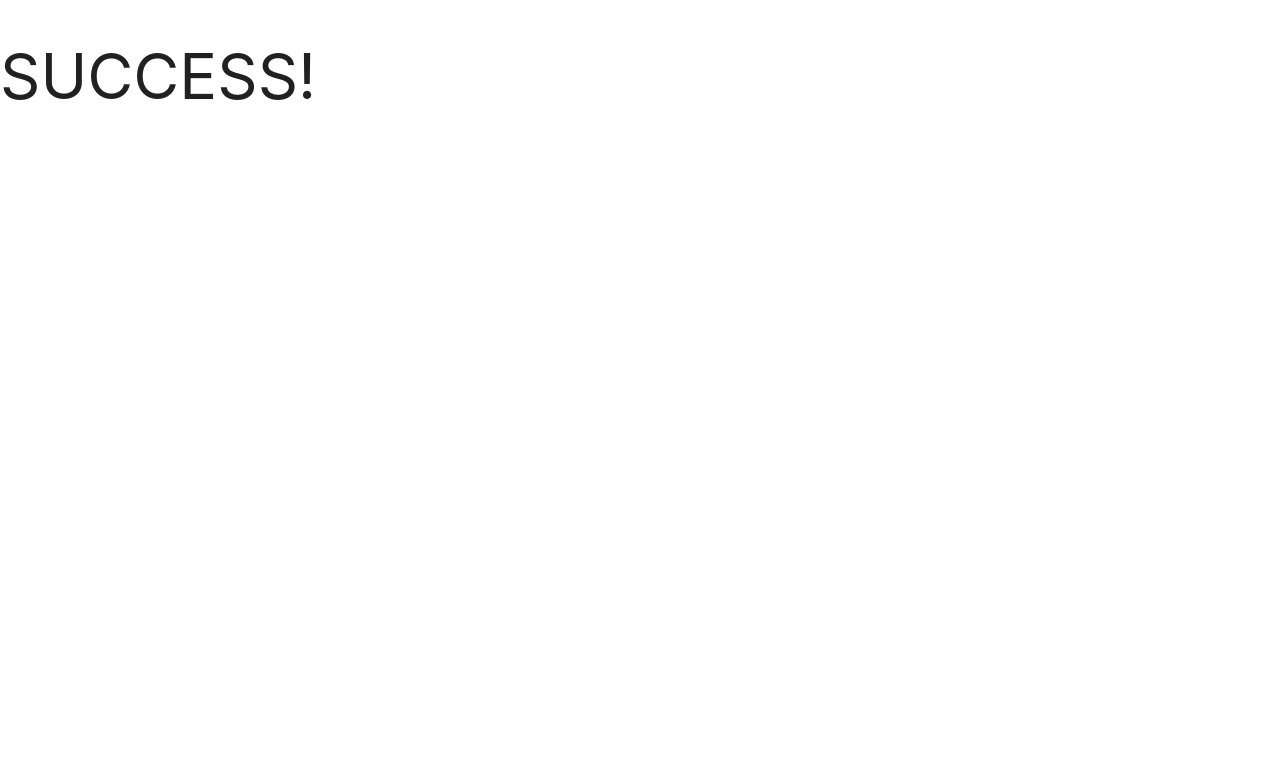
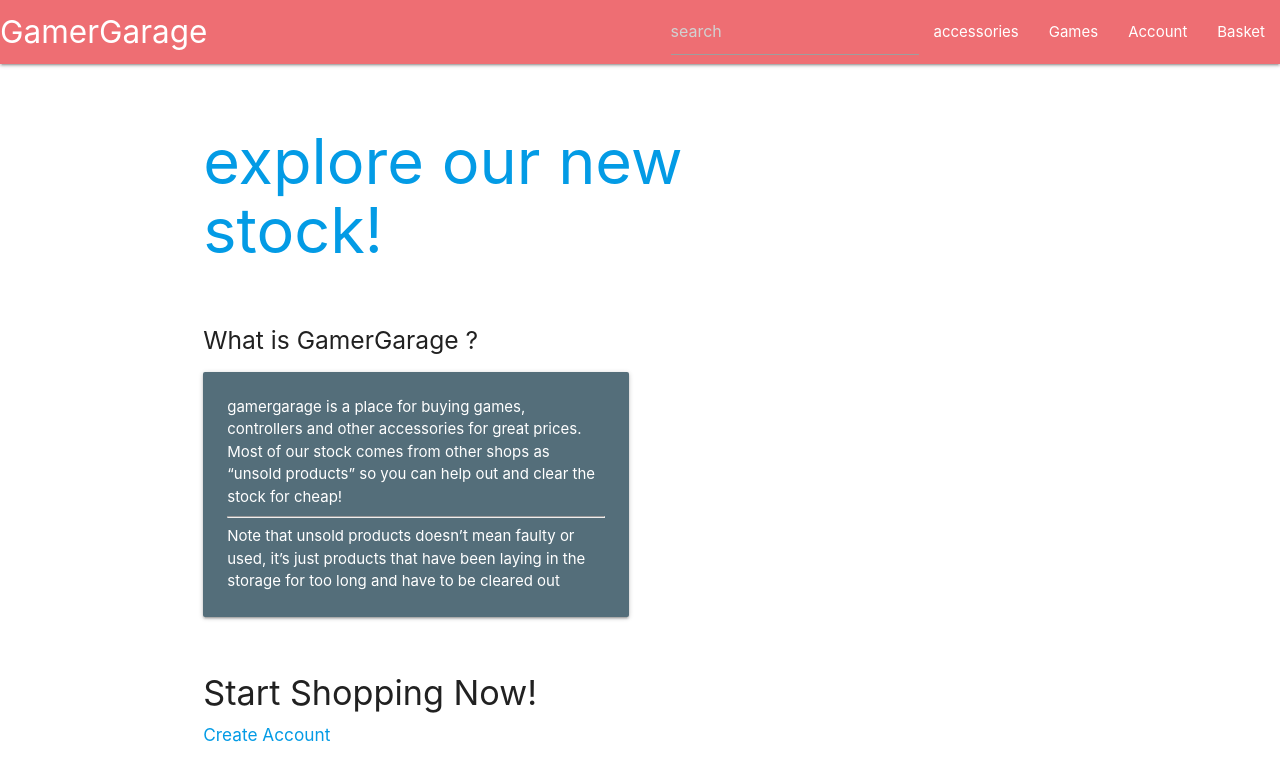
Before and after one commit to Code-Institute-Submissions/kordianbird-GamerGarageMS4, a Django app: page / in a window 1280 px wide. Shown: the top 781 px of the page. Run offline with Django 3.2, Linux system fonts and the light colour scheme; some libraries are stand-ins or nearby versions.

Commit message:
added navbar with search bar and home content

```diff
--- a/home/templates/home/index.html
+++ b/home/templates/home/index.html
@@ -1,6 +1,51 @@
 {% extends "base.html" %}
 {% load static %}
 
+{% block page_header %}
+    <div class="container">
+        <div class="row">
+            <div class="col">
+
+            </div>
+        </div>
+    </div>
+{% endblock %}
+
 {% block content %}
-    <h1>SUCCESS!</h1>
+    <div class="container">
+        <div class="row">
+            <div class="col l8 m6">
+                <h1><a href="">explore our new stock!</a></h1>
+            </div>
+        </div>
+    </div>
+
+    <div class="container">
+        <div class="row">
+            <div class="col l12">
+                <h5>What is GamerGarage ?</h5>
+            </div>
+            <div>
+                <div class="row">
+                    <div class="col s12 m6">
+                      <div class="card blue-grey darken-1">
+                        <div class="card-content white-text">
+                          <p>gamergarage is a place for buying games, controllers and other accessories for great prices. Most of our stock comes from other shops as “unsold products” so you can help out and clear the stock for cheap!
+                                <hr>
+
+                            Note that unsold products doesn’t mean faulty or used,
+
+                            it’s just products that have been laying in the storage for too long and have to be cleared out
+                            </p>
+                        </div>
+                      </div>
+                    </div>
+                  </div>
+            </div>
+            <div class="col l12">
+                <h4>Start Shopping Now!</h4>
+                <h6><a href="">Create Account</a></h6>
+            </div>
+        </div>
+    </div>
 {% endblock %}
--- a/templates/base.html
+++ b/templates/base.html
@@ -15,6 +15,7 @@
     {% block corecss %}
       <link href="https://fonts.googleapis.com/icon?family=Material+Icons" rel="stylesheet">
       <link type="text/css" rel="stylesheet" href="css/materialize.min.css"  media="screen,projection"/>
+      <link rel="stylesheet" href="https://cdnjs.cloudflare.com/ajax/libs/materialize/1.0.0/css/materialize.min.css">
     {% endblock %}
 
     {% block extra_css %}
@@ -32,8 +33,50 @@
     </head>
 
     <body>
+        <nav>
+            <div class="nav-wrapper">
+              <a href="{% url 'home' %}" class="brand-logo">GamerGarage</a>
+              <ul id="nav-mobile" class="right hide-on-med-and-down">
+                <li>
+                  <div class="col s12 l4">
+                    <!-- search bar-->
+                    <form method="GET" action="">
+                      <div>
+                        <input type="text" name="q" placeholder="search">
+                        <!-- <button type="submit">
+                                        <span>
+                                            <i class="large search"></i>
+                                        </span>
+                                    </button> -->
+                      </div>
+                    </form>
+                  </div>
+                </li>
+                <li><a href="">accessories</a></li>
+                <li><a href="sass.html">Games</a></li>
+                <li><a href="badges.html">Account</a></li>
+
+                <li>
+                  <!-- Dropdown Trigger -->
+                  <a class='dropdown-trigger' href='#' data-target='dropdown1'>Basket</a>
+
+                  <!-- Dropdown Structure -->
+                  <ul id='dropdown1' class='dropdown-content'>
+                    <li><a href="#!">one</a></li>
+                    <li><a href="#!">two</a></li>
+                    <li class="divider" tabindex="-1"></li>
+                    <li><a href="#!">three</a></li>
+                    <li><a href="#!"><i class="material-icons">view_module</i>four</a></li>
+                    <li><a href="#!"><i class="material-icons">cloud</i>five</a></li>
+                  </ul>
+                </li>
+
+              </ul>
+            </div>
+          </nav>
+
+
         {% if messages %}
-            <div></div>
         {% endif %}
 
         {% block page_header %}
```
